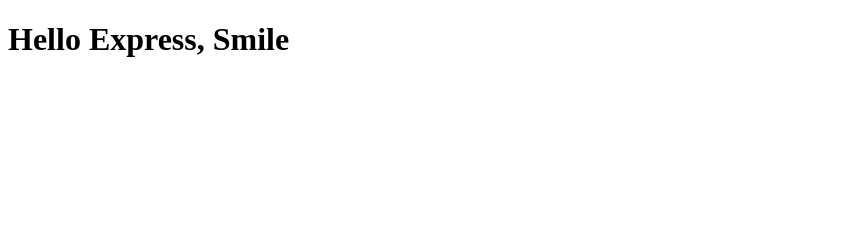
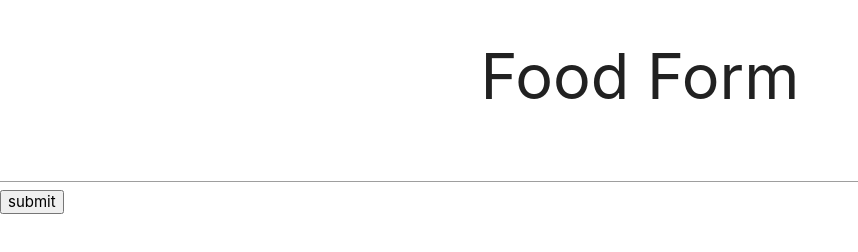
Before and after one commit to terchalk/simplenode, a website: page public/index.html in a window 1280 px wide. Shown: the whole page, without its empty margins (0-858 px from the left). Drawn offline with nearby package versions, Linux system fonts and the light colour scheme.

Commit message:
done with first part

```diff
--- a/package.json
+++ b/package.json
@@ -9,6 +9,7 @@
   "author": "Terence Chok",
   "license": "ISC",
   "dependencies": {
+    "body-parser": "^1.18.3",
     "express": "^4.16.4"
   },
   "devDependencies": {
--- a/public/index.html
+++ b/public/index.html
@@ -2,9 +2,14 @@
 <html>
 	<head>
 		<meta charset="UTF-8"/>
+		<link rel="stylesheet" href="https://cdnjs.cloudflare.com/ajax/libs/materialize/1.0.0/css/materialize.min.css">
 		<title>My App</title>
 	</head>
 	<body>
-		<h1>Hello Express, Smile</h1>
+		<h1 class="center-align">Food Form</h1>
+		<form action="/team" method="POST">
+			<input type="text" name="firstname" />
+		    <input type="submit" value="submit">
+ 		</form>
 	</body>
 </html>
```
Also changed, not shown: server.js (+9 -4 lines).
